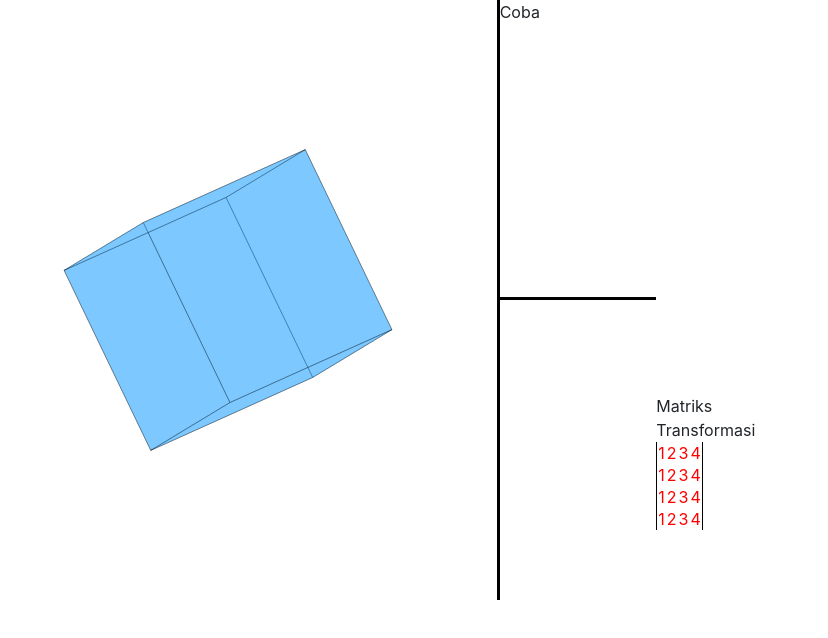
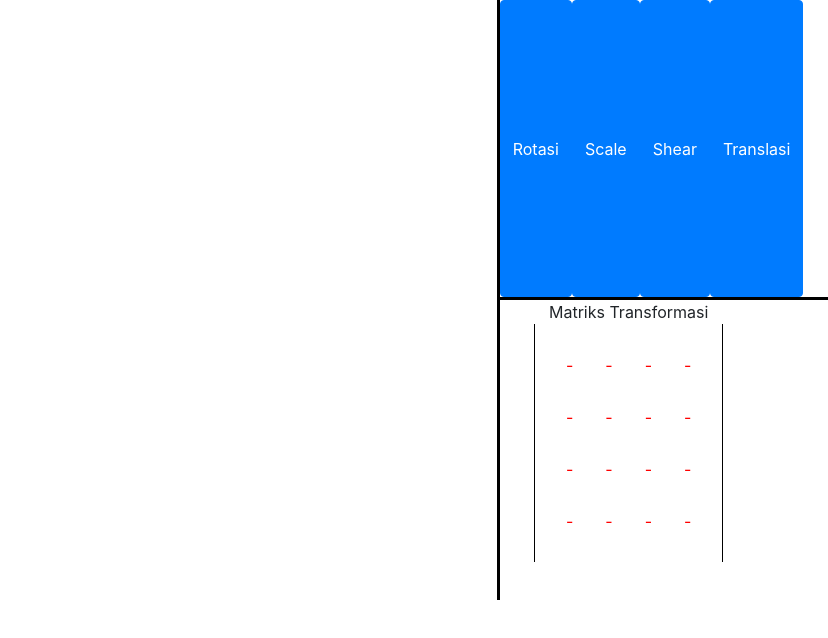
Before and after one commit to wskurniawan/tugas-tvg-unpackaged, an Electron app: page index.html in a window 1000 px wide. Shown: the whole page, without its empty margins (172-1000 px from the left). Drawn offline with Linux system fonts and the light colour scheme.

Commit message:
add electron

```diff
--- a/index.html
+++ b/index.html
@@ -13,36 +13,39 @@
             <canvas id="cnv" width="800" height="600"></canvas>
         </div>
         <div class="col-md-4">
-            <div class="row" style="border-bottom: 3px solid black; height: 50%; width: 50%;">
-                Coba
+            <div class="row" style="border-bottom: 3px solid black; height: 50%; text-align: center;">
+                <button class="btn btn-primary" onclick="rotasi();">Rotasi</button>
+                <button class="btn btn-primary" onclick="scale();">Scale</button>
+                <button class="btn btn-primary" onclick="shear();">Shear</button>
+                <button class="btn btn-primary" onclick="translasi();">Translasi</button>
             </div>
-            <div class="row" style="height: 100%; width: 100%; padding-top: 30%;">
-                    <div style="padding-left: 50%;">
+            <div class="row" style="height: 50%; text-align: center;">
+                    <div style="padding-left: 10%;">
                             Matriks Transformasi
-                            <table id="matrix" style="color: red; border-left: 1px solid black; border-right: 1px solid black;">
-                                    <tr>
-                                        <td>1</td>
-                                        <td>2</td>
-                                        <td>3</td>
-                                        <td>4</td>
+                            <table id="matrix" style="border-spacing: 30px; border-collapse: separate; color: red; border-left: 1px solid black; border-right: 1px solid black;">
+                                    <tr class="spaceUnder">
+                                        <td>-</td>
+                                        <td>-</td>
+                                        <td>-</td>
+                                        <td>-</td>
                                     </tr>
-                                    <tr>
-                                        <td>1</td>
-                                        <td>2</td>
-                                        <td>3</td>
-                                        <td>4</td>
+                                    <tr class="spaceUnder">
+                                        <td>-</td>
+                                        <td>-</td>
+                                        <td>-</td>
+                                        <td>-</td>
                                     </tr>
-                                    <tr>
-                                        <td>1</td>
-                                        <td>2</td>
-                                        <td>3</td>
-                                        <td>4</td>
+                                    <tr class="spaceUnder">
+                                        <td>-</td>
+                                        <td>-</td>
+                                        <td>-</td>
+                                        <td>-</td>
                                     </tr>
-                                    <tr>
-                                        <td>1</td>
-                                        <td>2</td>
-                                        <td>3</td>
-                                        <td>4</td>
+                                    <tr class="spaceUnder">
+                                        <td>-</td>
+                                        <td>-</td>
+                                        <td>-</td>
+                                        <td>-</td>
                                     </tr>
                             </table>
                     </div>
@@ -50,8 +53,11 @@
         </div>
     </div>
 
-
+   <script src="public/print.js"></script>
    <script src="public/rotasi.js"></script>
+   <script src="public/scale.js"></script>
+   <script src="public/shear.js"></script>
+   <script src="public/translasi.js"></script>
    <script src="public/main.js"></script>
    <script src="public/bootstrap.min.js"></script>
 </body>
--- a/public/main.js
+++ b/public/main.js
@@ -1,6 +1,40 @@
 var canvas = document.getElementById('cnv');
 var context = canvas.getContext('2d');
-context.strokeStyle = 'rgba(0, 0, 0, 0.3)';
-context.fillStyle = 'rgba(0, 150, 255, 0.3)';
+print();
+function stopAll(){
+    clearInterval(stop)
+}
 
-mulaiRotasi(context, canvas);
+function rotasi(){
+    stopAll();
+    context.clearRect(0, 0, canvas.width, canvas.height);
+    context.strokeStyle = 'rgba(0, 0, 0, 0.3)';
+    context.fillStyle = 'rgba(0, 150, 255, 0.3)';
+    mulaiRotasi(context, canvas);
+}
+
+function scale(){
+    stopAll();
+    context.clearRect(0, 0, canvas.width, canvas.height);
+    context.strokeStyle = 'rgba(0, 0, 0, 0.3)';
+    context.fillStyle = 'rgba(0, 150, 255, 0.3)';
+    mulaiScale(context, canvas);
+}
+
+function shear(){
+   stopAll();
+   context.clearRect(0, 0, canvas.width, canvas.height);
+   context.strokeStyle = 'rgba(0, 0, 0, 0.3)';
+   context.fillStyle = 'rgba(0, 150, 255, 0.3)';
+
+   mulaiShearXY(context, canvas);
+}
+
+function translasi(){
+   stopAll();
+   context.clearRect(0, 0, canvas.width, canvas.height);
+   context.strokeStyle = 'rgba(0, 0, 0, 0.3)';
+   context.fillStyle = 'rgba(0, 150, 255, 0.3)';
+
+   mulaiTranslasi(context, canvas);
+}
--- /dev/null
+++ b/public/print.js
@@ -0,0 +1,14 @@
+function print(matr){
+    var tab = document.getElementById('matrix');
+    var jumlahRow = tab.rows.length;
+    for ( var i = 0; i < jumlahRow; i++ )
+    {
+        var tr = tab.rows[i];
+        var jumlahCol = tr.cells.length;
+        for( var j = 0; j < jumlahCol; j++) {
+            var cll = tr.cells[j];
+            cll.innerText = Math.round(matr[i][j]*100)/100;
+        }
+        // s += ' ' + cll.innerText;
+    }
+}
--- a/public/rotasi.js
+++ b/public/rotasi.js
@@ -1,4 +1,5 @@
-(() => {
+var stop;
+/** (() => {
    main();
 })();
 function main(){
@@ -9,7 +10,7 @@ function main(){
 
    mulaiRotasi(context, canvas);
 }
-
+**/
 //untuk rotasi
 function mulaiRotasi(context, canvas){
    var pusatKubus = {x: 0, y: 0, z: 0};
@@ -17,7 +18,7 @@ function mulaiRotasi(context, canvas){
    var rotateX = new RotateXMatrix(4, pusatKubus);
    var rotateY = new RotateYMatrix(2, pusatKubus);
    var matrixTransformasi = kaliMatrix(rotateY.Ry, rotateX.Rx);
-   console.log(matrixTransformasi.map(i => i.toString()));
+   print(matrixTransformasi);
 
    function startTransform(){
       var finalVertex = [];
@@ -33,7 +34,7 @@ function mulaiRotasi(context, canvas){
       render(kubus, context, canvas.width / 2 , canvas.height/2, canvas);
    }
 
-   setInterval(startTransform, 50);
+   stop = setInterval(startTransform, 50);
 }
 
 //untuk deklarasi vertex baru
--- a/public/scale.js
+++ b/public/scale.js
@@ -1,15 +1,4 @@
-(() => {
-   main();
-})();
-function main(){
-   var canvas = document.getElementById('cnv');
-   var context = canvas.getContext('2d');
-   context.strokeStyle = 'rgba(0, 0, 0, 0.3)';
-   context.fillStyle = 'rgba(0, 150, 255, 0.3)';
-
-   mulaiScale(context, canvas);
-}
-
+var stop;
 //untuk mulai  scale
 function mulaiScale(context, canvas){
    var pusatKubus = {x: 0, y: 0, z: 0};
@@ -43,6 +32,7 @@ function mulaiScale(context, canvas){
          scaleZ = 1 / scaleZ;
 
          scale = new Scale(scaleX, scaleY, scaleZ);
+         print(scale.S);
       }
 
       if(counterNow < 0){
@@ -53,6 +43,7 @@ function mulaiScale(context, canvas){
          scaleZ = 1 / scaleZ;
 
          scale = new Scale(scaleX, scaleY, scaleZ);
+         print(scale.S);
       }
 
       if(!reverse){
@@ -75,7 +66,7 @@ function mulaiScale(context, canvas){
 
    //startTransform();
 
-   setInterval(startTransform, deltaT);
+   stop = setInterval(startTransform, deltaT);
 }
 
 //untuk translasi
@@ -105,6 +96,7 @@ function mulaiTranslasi(context, canvas){
    var rotateX = new RotateXMatrix(4, pusatKubus);
 
    var matrixTransformasi = kaliMatrix(matrixTranslasi.T, rotateX.Rx);
+   print(matrixTransformasi);
 
    function startTransform(){
       if(totalX >= (canvas.width) || totalX < 0){
@@ -112,6 +104,7 @@ function mulaiTranslasi(context, canvas){
          deltaX = (-1 * deltaX);
          matrixTranslasi = new TranslationMatrix(deltaX, deltaY, deltaZ);
          matrixTransformasi = kaliMatrix(matrixTranslasi.T, rotateX.Rx);
+         print(matrixTransformasi);
       }
 
       if(totalY >= (canvas.height / 2) || totalY < 0){
@@ -119,6 +112,7 @@ function mulaiTranslasi(context, canvas){
          deltaY = (-1 * deltaY);
          matrixTranslasi = new TranslationMatrix(deltaX, deltaY, deltaZ);
          matrixTransformasi = kaliMatrix(matrixTranslasi.T, rotateX.Rx);
+         print(matrixTransformasi);
       }
 
       if(!reverseX){
--- a/public/shear.js
+++ b/public/shear.js
@@ -1,3 +1,5 @@
+var stop;
+/**
 (() => {
    main();
 })();
@@ -9,7 +11,7 @@ function main(){
 
    mulaiShearXY(context, canvas);
 }
-
+ */
 //untuk shear
 function mulaiShearXY(context, canvas){
    //inisiasi objek awal kubus
@@ -22,6 +24,7 @@ function mulaiShearXY(context, canvas){
 
    //membuat matrix transformasi shear
    var matrixShear = new ShearXY(deltaX / 5, deltaY / 5);
+   print(matrixShear.shXY);
 
    //print matrix trans disini
 
@@ -73,7 +76,7 @@ function mulaiShearXY(context, canvas){
       render(rotateRender(30, 30, kubus, pusatKubus), context, canvas.width / 2 , canvas.height/2, canvas);
    }
 
-   setInterval(startShearXY, 100);
+   stop = setInterval(startShearXY, 100);
    //startShearXY();
 }
 
--- a/public/style.css
+++ b/public/style.css
@@ -6,3 +6,7 @@
     vertical-align: middle;
     text-align:center
 }
+
+tr.spaceUnder>td {
+    padding-bottom: 1em;
+  }
--- a/public/translasi.js
+++ b/public/translasi.js
@@ -1,3 +1,5 @@
+var stop;
+/**
 (() => {
    main();
 })();
@@ -9,6 +11,7 @@ function main(){
 
    mulaiTranslasi(context, canvas);
 }
+**/
 
 //untuk translasi
 function mulaiTranslasi(context, canvas){
@@ -35,6 +38,7 @@ function mulaiTranslasi(context, canvas){
    var rotateX = new RotateXMatrix(4, pusatKubus);
 
    var matrixTransformasi = kaliMatrix(matrixTranslasi.T, rotateX.Rx);
+   print(matrixTransformasi);
 
    //print matrix disini
 
@@ -44,7 +48,7 @@ function mulaiTranslasi(context, canvas){
          deltaX = (-1 * deltaX);
          matrixTranslasi = new TranslationMatrix(deltaX, deltaY, deltaZ);
          matrixTransformasi = kaliMatrix(matrixTranslasi.T, rotateX.Rx);
-
+         print(matrixTransformasi);
          //print matrix disini
 
       }
@@ -54,7 +58,7 @@ function mulaiTranslasi(context, canvas){
          deltaY = (-1 * deltaY);
          matrixTranslasi = new TranslationMatrix(deltaX, deltaY, deltaZ);
          matrixTransformasi = kaliMatrix(matrixTranslasi.T, rotateX.Rx);
-
+         print(matrixTransformasi);
          //print matrix disini
 
       }
@@ -87,7 +91,7 @@ function mulaiTranslasi(context, canvas){
       render(finalRender, context, 0, canvas.height/2, canvas);
    }
 
-   setInterval(startTransform, 50);
+   stop = setInterval(startTransform, 50);
 
 }
 
```
